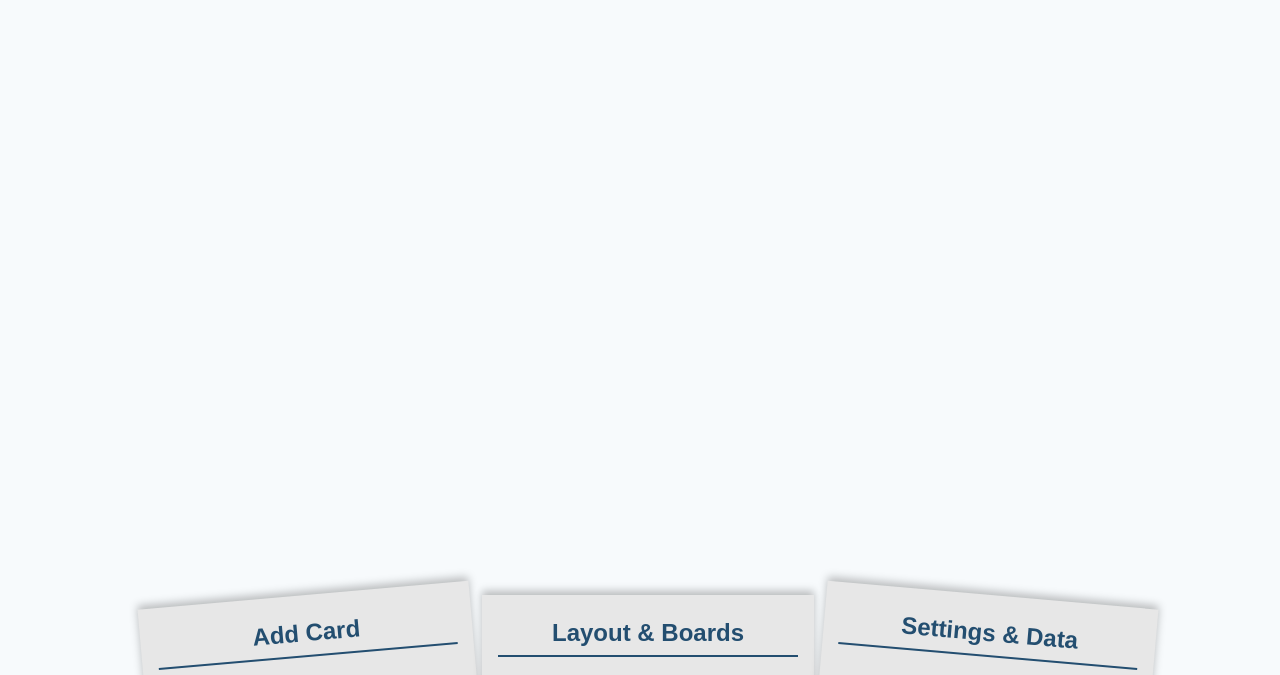
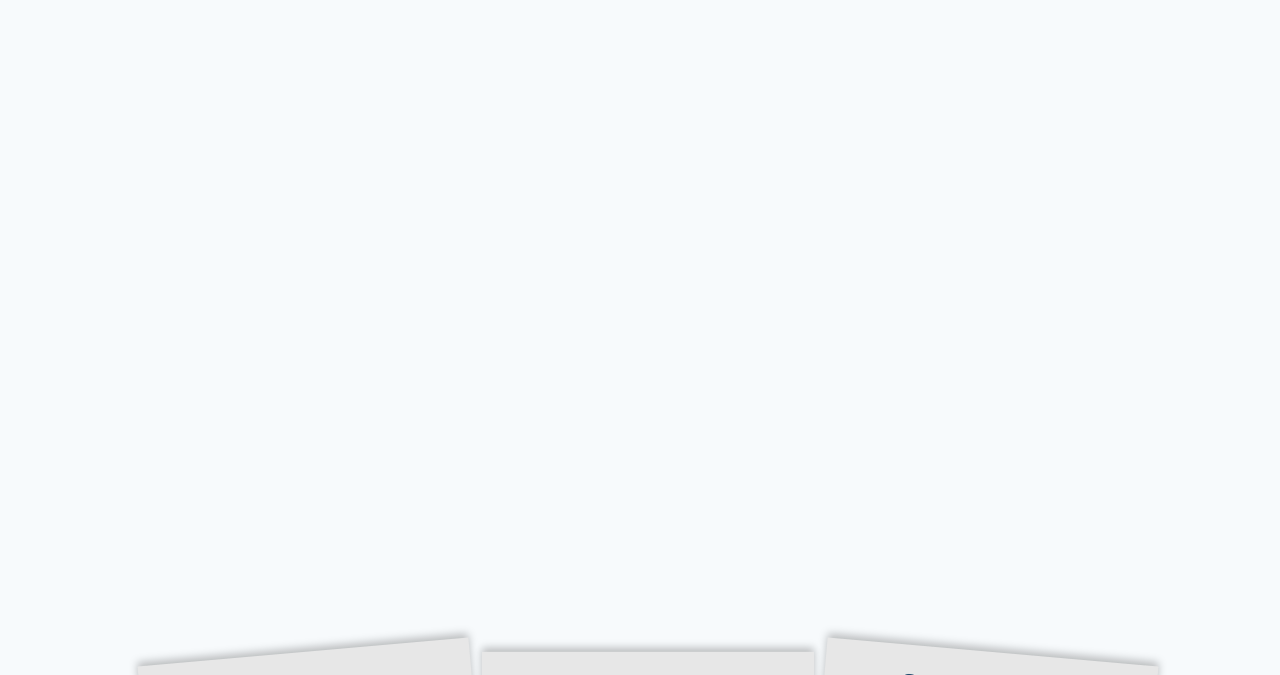
Before and after one commit to masonamadeus/ReallySimpleSoundboard, a plain HTML site: page index.html in a window 1280 px wide. Shown: the part 125-800 px from the top of the page. Drawn offline with Linux system fonts and the light colour scheme; a web font is replaced by a local one.

Commit message:
hide the cards

```diff
--- a/css/bmrss.css
+++ b/css/bmrss.css
@@ -443,8 +443,8 @@ input[type="range"]::-moz-range-thumb {
 /* =================================================================== */
 
 #control-dock {
-    --dock-peek-amount: 80px;
-    --dock-hover-raise: 10px;
+    --dock-peek-amount: 20%;
+    --dock-hover-raise: 30%;
 
     position: fixed;
     bottom: 0;
```
